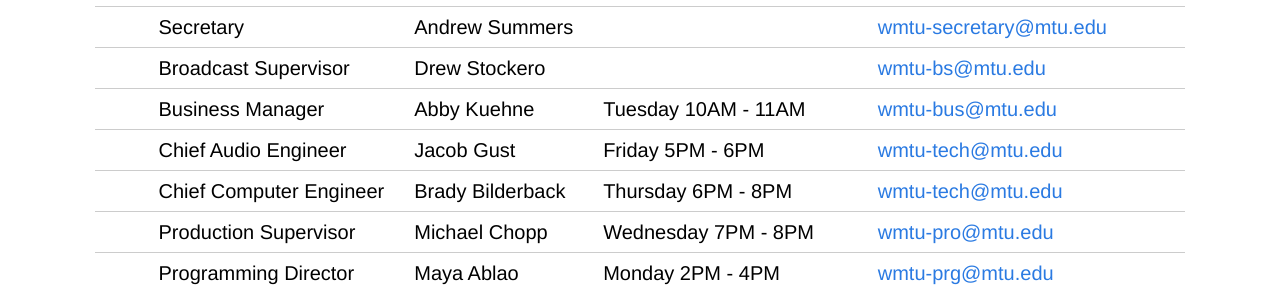
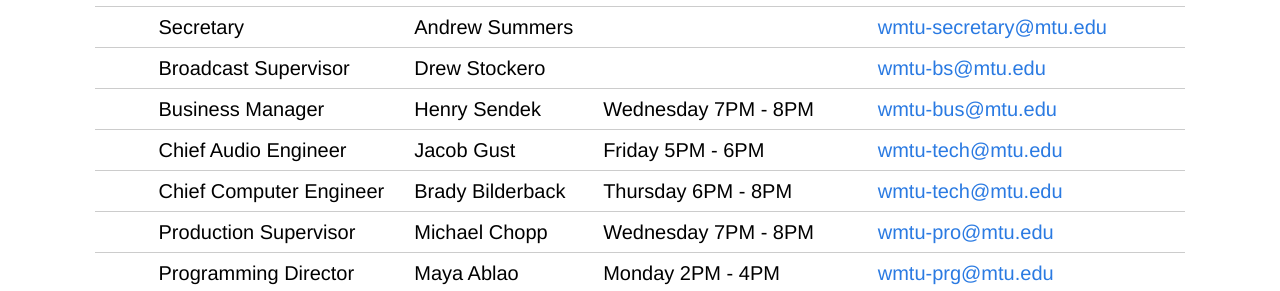
Before and after one commit to WMTU/wmtu.mtu.edu, a Jekyll site: the page built from index.html, in a window 1280 px wide. Shown: the part 1072-1363 px from the top of the page. Built offline with Jekyll 4.4.1, drawn with Linux system fonts in a browser that asks for light colours; comment, search, counter and statistics services are not loaded.

Commit message:
Updated new Bus Manager to Henry

```diff
--- a/index.html
+++ b/index.html
@@ -93,10 +93,10 @@
           Business Manager
         </td>
         <td>
-          Abby Kuehne
+          Henry Sendek
         </td>
         <td>
-          Tuesday 10AM - 11AM
+          Wednesday 7PM - 8PM
         </td>
         <td>
           <a href="mailto:wmtu-bus@mtu.edu">wmtu-bus@mtu.edu</a>
```
